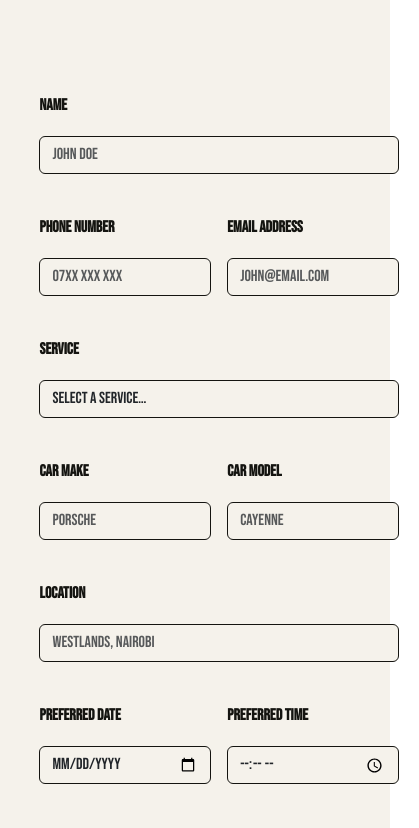
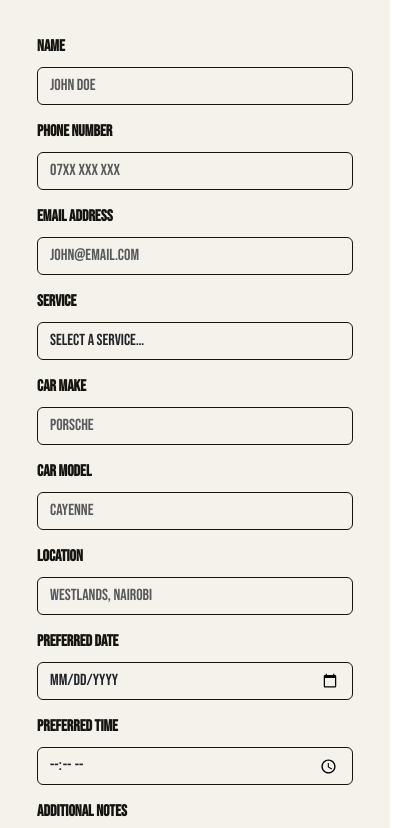
Before and after one commit to Benedict-Onyango/CalvoAutoLocks, a React (Vite) app: page / in a window 390 px wide. Shown: the part 5180-6008 px from the top of the page, 419 px wide, since content can reach past the window. Built offline with nearby package versions, Linux system fonts and the light colour scheme.

Commit message:
fixed layout issues in the user frontend and deleted the angular version of user frontend

```diff
--- a/src/components/Booking.css
+++ b/src/components/Booking.css
@@ -1,4 +1,4 @@
-#book{
+#book {
   color: #141410;
   display: grid;
   grid-template-columns: 1fr 1fr;
@@ -7,25 +7,26 @@
   align-items: start;
   background: #f5f2eb;
 }
-form{
+form {
   padding: 1.25rem 5%;
 }
 
-form label{
+form label {
   font-size: 1rem;
 }
 
-.section-label{
+.section-label {
   color: #c8922a;
 }
-.section-title{
-    font-size: 4rem;
+.section-title {
+  font-size: clamp(3rem,5vw,4rem);
   letter-spacing: 0.03rem;
   line-height: 1;
   margin-bottom: 1rem;
   font-weight: bold;
+}
 
-    h2{
+.section-title h2 {
   display: block;
   margin-block-start: 0.83em;
   margin-block-end: 0.83em;
@@ -33,22 +34,21 @@ form label{
   margin-inline-end: 0px;
   unicode-bidi: isolate;
 }
-}
 
-.trust_list{
+.trust_list {
   list-style: none;
   margin: 0;
 }
-.trust_list li{
+.trust_list li {
   display: flex;
   align-items: center;
   padding: 0.9rem 0;
   gap: 0.75rem;
-    border-bottom: 1px solid rgba(0,0,0,0.1);
+  border-bottom: 1px solid rgba(0, 0, 0, 0.1);
   font-size: 0.95rem;
   color: #141410;
 }
-.trust_check{
+.trust_check {
   width: 20px;
   height: 20px;
   border: 1px solid #c8922a;
@@ -58,13 +58,31 @@ form label{
   justify-content: center;
   flex-shrink: 0;
 }
-.trust_check::after{
-    content: '';
+.trust_check::after {
+  content: "";
   width: 6px;
   height: 6px;
   border-radius: 50%;
   background: #c8922a;
 }
+
+.form-group,div.col{
+     display: flex;
+     flex-direction: column;
+     justify-content: space-between;
+     padding: 0;
+}
+.form-group{
+    margin: 15px 0;
+}
+div.row{
+    flex-direction: row;
+    gap: 15px;
+}
+div.col{
+    margin: 0;
+}
+
 .form-group input:focus,
 .form-group select:focus,
 .form-group textarea:focus {
@@ -80,18 +98,23 @@ form label{
 .form-group textarea {
   background: #f5f2eb;
 }
-.form-group select option{
+.form-group select option {
   background: #f5f2eb;
 }
-.section-sub{
+.section-sub {
   font-size: 1rem;
   max-width: 480px;
   line-height: 1.7;
   margin-bottom: 3rem;
 }
-@media screen and (max-width:800px) {
-    #book{
-        display: grid;
+/* div.col{
+    margin: 0;
+} */
+@media screen and (max-width: 800px) {
+  #book {
     grid-template-columns: 1fr;
   }
+  div.row{
+    flex-direction: column;
   }
+}
--- a/src/components/Booking.jsx
+++ b/src/components/Booking.jsx
@@ -38,7 +38,7 @@ export function Booking() {
         <div className="right_side">
           <form action="">
             <div className="form-group">
-              <label for="name" className="form-label">
+              <label htmlFor="name" className="form-label">
                 Name
               </label>
               <input
@@ -50,7 +50,7 @@ export function Booking() {
             </div>
             <div className="row g-3 form-group">
               <div className="col">
-                <label for="phone" className="form-label">
+                <label htmlFor="phone" className="form-label">
                   Phone Number
                 </label>
                 <input
@@ -61,7 +61,7 @@ export function Booking() {
                 />
               </div>
               <div className="col">
-                <label for="email" className="form-label">
+                <label htmlFor="email" className="form-label">
                   Email Address
                 </label>
                 <input
@@ -73,7 +73,7 @@ export function Booking() {
               </div>
             </div>
             <div className="form-group">
-              <label for="service" className="form-label">
+              <label htmlFor="service" className="form-label">
                 Service
               </label>
               <select
@@ -93,7 +93,7 @@ export function Booking() {
             </div>
             <div className="row g-3 form-group">
               <div className="col">
-                <label for="make" className="form-label">
+                <label htmlFor="make" className="form-label">
                   Car Make
                 </label>
                 <input
@@ -104,7 +104,7 @@ export function Booking() {
                 />
               </div>
               <div className="col">
-                <label for="model" className="form-label">
+                <label htmlFor="model" className="form-label">
                   Car Model
                 </label>
                 <input
@@ -116,7 +116,7 @@ export function Booking() {
               </div>
             </div>
             <div className="form-group">
-              <label for="location" className="form-label">
+              <label htmlFor="location" className="form-label">
                 Location
               </label>
               <input
@@ -128,7 +128,7 @@ export function Booking() {
             </div>
             <div className="row g-3 form-group">
               <div className="col">
-                <label for="date" className="form-label">
+                <label htmlFor="date" className="form-label">
                   Preferred Date
                 </label>
                 <input
@@ -139,7 +139,7 @@ export function Booking() {
                 />
               </div>
               <div className="col">
-                <label for="time" className="form-label">
+                <label htmlFor="time" className="form-label">
                   Preferred Time
                 </label>
                 <input
@@ -151,7 +151,7 @@ export function Booking() {
               </div>
             </div>
             <div className="form-group">
-              <label for="notes" className="form-label">
+              <label htmlFor="notes" className="form-label">
                 Additional Notes
               </label>
               <textarea
--- a/src/components/Footer.jsx
+++ b/src/components/Footer.jsx
@@ -26,9 +26,9 @@ export function Footer() {
               width="600"
               height="450"
               style={{border:0}}
-              allowfullscreen=""
+              allowFullScreen
               loading="lazy"
-              referrerpolicy="strict-origin-when-cross-origin"
+              referrerPolicy="strict-origin-when-cross-origin"
             ></iframe>
           </div>
 
--- a/src/components/Services.jsx
+++ b/src/components/Services.jsx
@@ -18,8 +18,8 @@ export function Services() {
               viewBox="0 0 48 48"
               fill="none"
               stroke="currentColor"
-              stroke-width="2"
-              stroke-linecap="round"
+              strokeWidth="2"
+              strokeLinecap="round"
             >
               <rect x="10" y="20" width="28" height="22" rx="2"></rect>
               <path d="M16 20V14a8 8 0 0116 0v6"></path>
@@ -39,8 +39,8 @@ export function Services() {
               viewBox="0 0 48 48"
               fill="none"
               stroke="currentColor"
-              stroke-width="2"
-              stroke-linecap="round"
+              strokeWidth="2"
+              strokeLinecap="round"
             >
               <circle cx="20" cy="22" r="12"></circle>
               <line x1="30" y1="32" x2="44" y2="44"></line>
@@ -59,8 +59,8 @@ export function Services() {
               viewBox="0 0 48 48"
               fill="none"
               stroke="currentColor"
-              stroke-width="2"
-              stroke-linecap="round"
+              strokeWidth="2"
+              strokeLinecap="round"
             >
               <circle cx="24" cy="24" r="14"></circle>
               <path d="M24 16v8l5 5"></path>
@@ -79,8 +79,8 @@ export function Services() {
               viewBox="0 0 48 48"
               fill="none"
               stroke="currentColor"
-              stroke-width="2"
-              stroke-linecap="round"
+              strokeWidth="2"
+              strokeLinecap="round"
             >
               <rect x="8" y="14" width="32" height="20" rx="2" />
               <circle cx="24" cy="24" r="4" />
@@ -101,8 +101,8 @@ export function Services() {
               viewBox="0 0 48 48"
               fill="none"
               stroke="currentColor"
-              stroke-width="2"
-              stroke-linecap="round"
+              strokeWidth="2"
+              strokeLinecap="round"
             >
               <path d="M24 6l4 12h12l-10 7 4 12-10-7-10 7 4-12L8 18h12z" />
             </svg>
@@ -119,8 +119,8 @@ export function Services() {
               viewBox="0 0 48 48"
               fill="none"
               stroke="currentColor"
-              stroke-width="2"
-              stroke-linecap="round"
+              strokeWidth="2"
+              strokeLinecap="round"
             >
               <rect x="10" y="26" width="28" height="16" rx="2" />
               <path d="M18 26V18a6 6 0 0112 0v8" />
```
Lines whose indentation alone changed are shown as unchanged.
